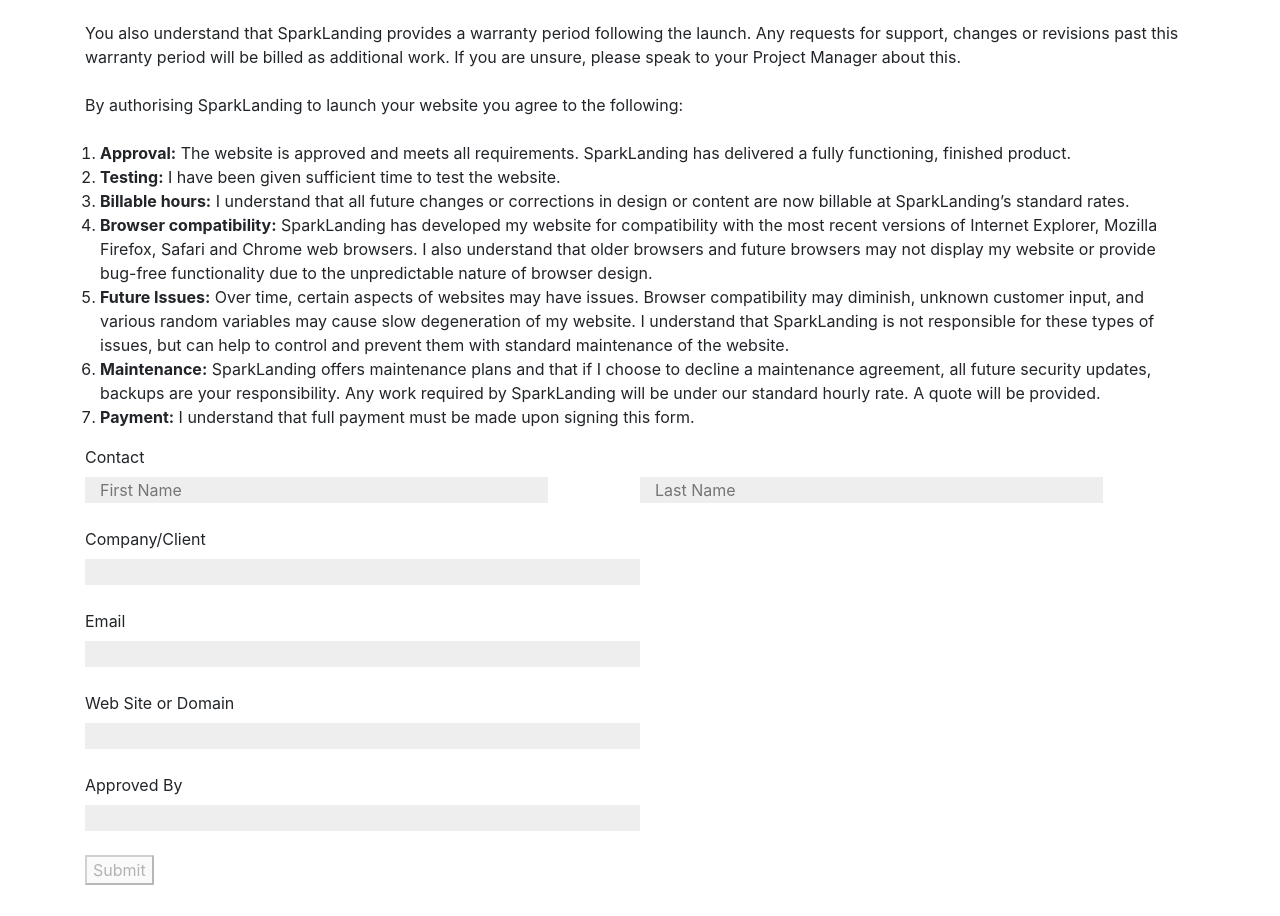
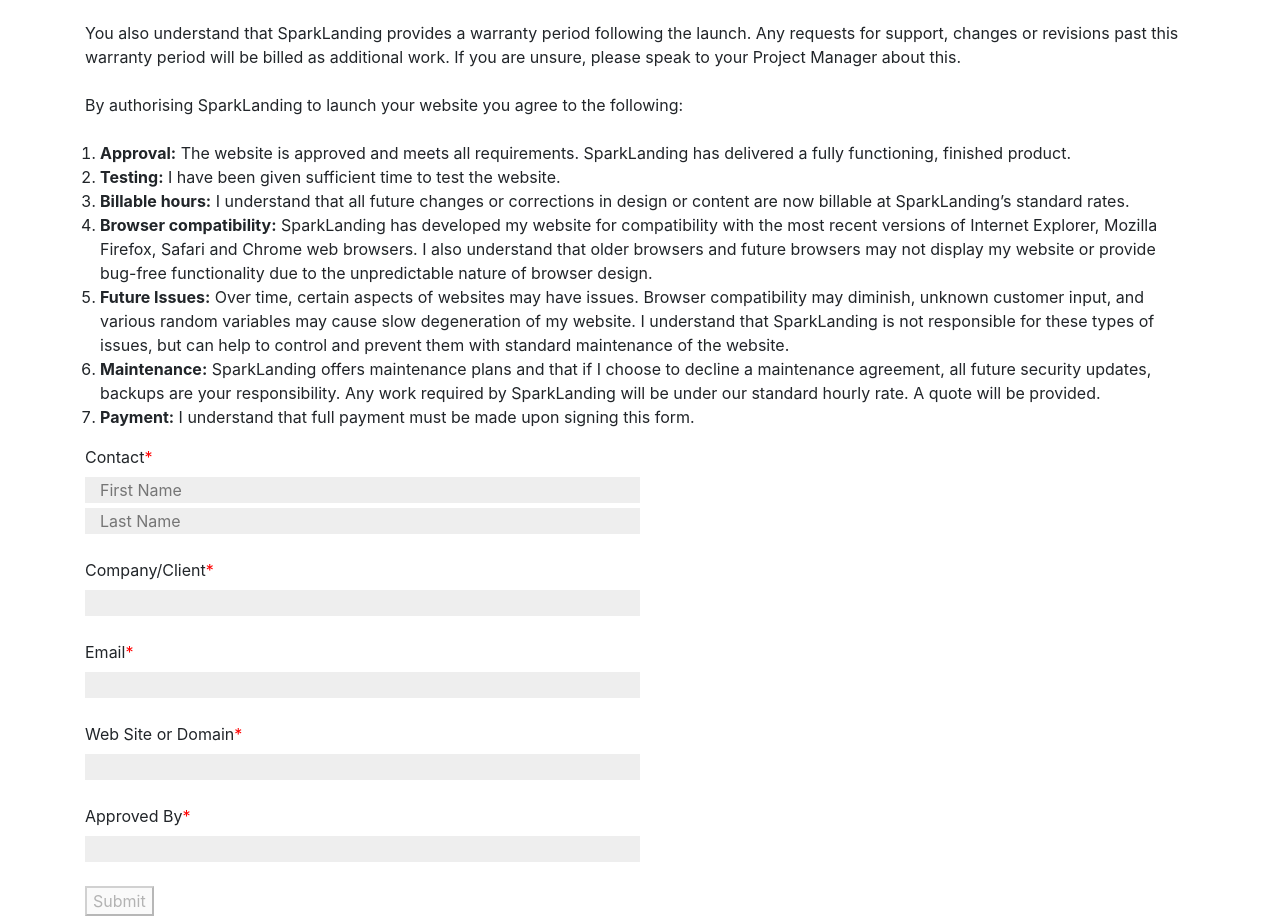
Before and after one commit to romaannaeem/project-approval-form, a React app in the folder client/: page / in a window 1280 px wide. Shown: the part 127-1043 px from the top of the page. Before the commit the page ends 1012 px from the top, so only its background shows below. Built offline with nearby package versions, Linux system fonts and the light colour scheme.

Commit message:
added validation

```diff
--- a/client/public/styles.css
+++ b/client/public/styles.css
@@ -8,6 +8,14 @@
     border: none ! important;
     box-shadow: none ! important;
     outline: none ! important;
+}
+
+.small-br {
+    margin-top:5px!important;
+}
+
+.requiredStar {
+    color: red;
 }
 
 .row {
--- a/client/src/components/ApprovalForm.js
+++ b/client/src/components/ApprovalForm.js
@@ -1,74 +1,110 @@
 import React from 'react';
 import { Field, reduxForm } from 'redux-form';
+
+const required = value => (value ? undefined : 'Required');
+
+const renderField = ({
+  input,
+  placeholder,
+  type,
+  className,
+  meta: { touched, error, warning }
+}) => (
+  <div className="row">
+    <input
+      className={className}
+      {...input}
+      placeholder={placeholder}
+      type={type}
+    />
+    {touched &&
+      ((error && <span>{error}</span>) || (warning && <span>{warning}</span>))}
+  </div>
+);
 
 const SimpleForm = props => {
   const { handleSubmit, pristine, reset, submitting } = props;
   return (
     <form onSubmit={handleSubmit}>
       <div>
-        <label>Contact</label>
-        <div className="row">
+        <label>
+          Contact<span className="requiredStar">*</span>
+        </label>
         <Field
-            className="col-lg-5 col-md-5 col-sm-12"
+          className="col-lg-6 col-md-6 col-sm-12"
           name="firstName"
-            component="input"
+          component={renderField}
           type="text"
           placeholder="First Name"
+          validate={required}
         />
+        <div className="small-br" />
         <Field
-            className="col-lg-5 col-md-5 col-sm-12 offset-lg-1 offset-md-1"
+          className="col-lg-6 col-md-6 col-sm-12"
           name="lastName"
-            component="input"
+          component={renderField}
           type="text"
           placeholder="Last Name"
+          validate={required}
+        />
+      </div>
+      <br />
+      <div>
+        <label>
+          Company/Client<span className="requiredStar">*</span>
+        </label>
+        <div>
+          <Field
+            className="col-lg-6 col-md-6 col-sm-12"
+            name="company"
+            component={renderField}
+            type="text"
+            validate={required}
           />
         </div>
       </div>
       <br />
       <div>
-        <label>Company/Client</label>
+        <label>
+          Email<span className="requiredStar">*</span>
+        </label>
         <div>
           <Field
             className="col-lg-6 col-md-6 col-sm-12"
-            name="company"
-            component="input"
-            type="text"
+            name="contactEmail"
+            component={renderField}
+            type="email"
+            validate={required}
           />
         </div>
       </div>
       <br />
       <div>
-        <label>Email</label>
+        <label>
+          Web Site or Domain<span className="requiredStar">*</span>
+        </label>
         <div>
           <Field
             className="col-lg-6 col-md-6 col-sm-12"
-            name="contactEmail"
-            component="input"
-            type="email"
+            name="domain"
+            component={renderField}
+            type="text"
+            validate={required}
           />
         </div>
       </div>
       <br />
       <div>
-        <label>Web Site or Domain</label>
-        <div>
-          <Field
-            className="col-lg-6 col-md-6 col-sm-12"
-            name="domain"
-            component="input"
-            type="text"
-          />
-        </div>
-      </div>
-      <br />
-      <div>
-        <label>Approved By</label>
+        <label>
+          Approved By<span className="requiredStar">*</span>
+        </label>
         <div>
           <Field
             className="col-lg-6 col-md-6 col-sm-12"
             name="approvedBy"
-            component="input"
+            component={renderField}
             type="text"
+            validate={required}
           />
         </div>
       </div>
@@ -83,5 +119,5 @@
 };
 
 export default reduxForm({
-  form: 'simple' // a unique identifier for this form
+  form: 'simple'
 })(SimpleForm);
--- a/client/src/components/Description.js
+++ b/client/src/components/Description.js
@@ -3,9 +3,9 @@
 const Description = props => {
   return (
     <span>
-      <nav class="navbar navbar-inverse">
-        <div class="navbar-header">
-          <a class="navbar-brand" href="#">
+      <nav className="navbar navbar-inverse">
+        <div className="navbar-header">
+          <a className="navbar-brand" href="#">
             SparkLanding Approval Form
           </a>
         </div>
```
Lines whose indentation alone changed are shown as unchanged.
